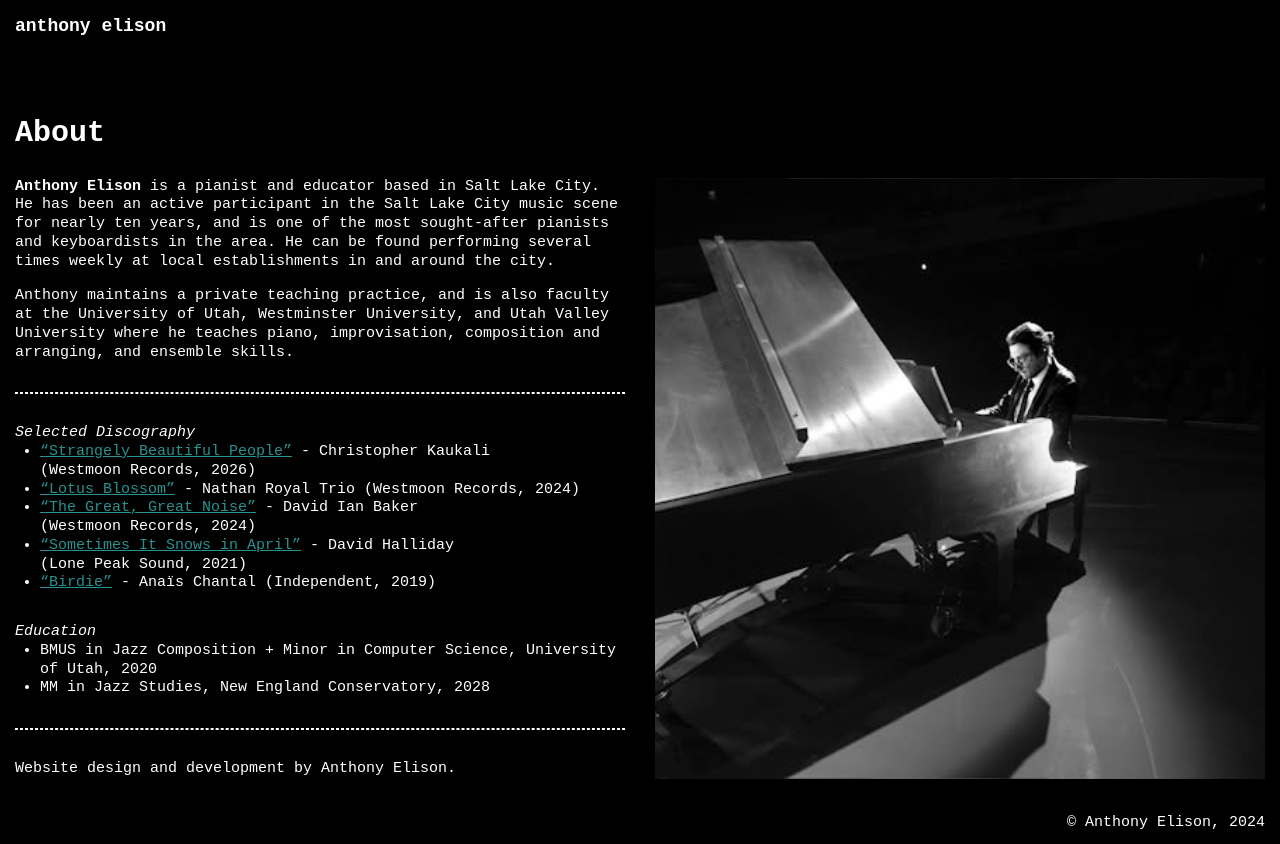
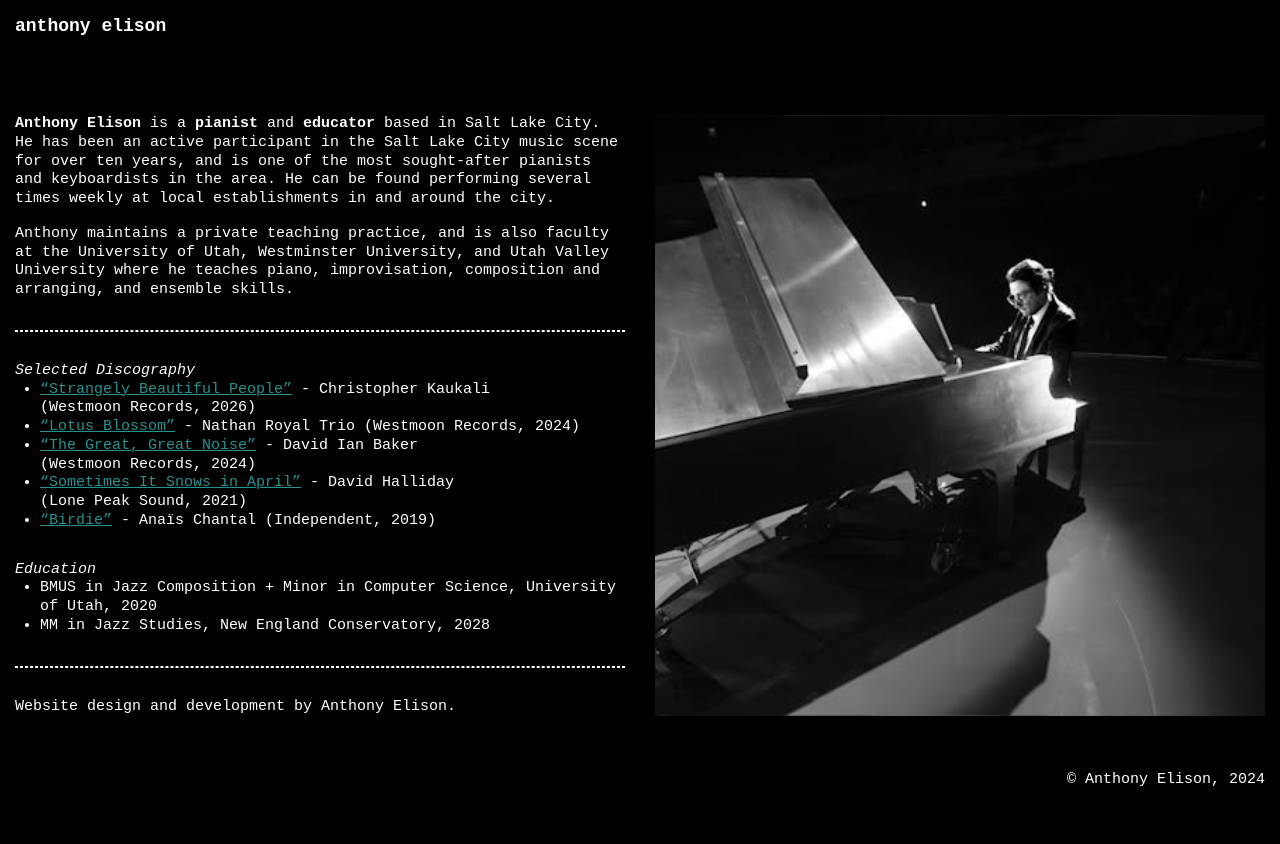
Before and after one commit to tonyelison/music, a Nuxt app: page / in a window 1280 px wide. After the commit the page ends 800 px from the top, so only its background shows below. Built offline with nearby package versions, Linux system fonts and the light colour scheme.

Commit message:
Hide header for now, styling adjustments

```diff
--- a/components/PageContainer.vue
+++ b/components/PageContainer.vue
@@ -8,6 +8,6 @@ const heading = routeName
 </script>
 
 <template>
-  <h1>{{ heading }}</h1>
+  <!-- <h1>{{ heading }}</h1> -->
   <slot></slot>
 </template>
--- a/pages/index.vue
+++ b/pages/index.vue
@@ -4,12 +4,12 @@
       <div class="info">
         <section>
           <p>
-            <strong class="weight-md">Anthony Elison</strong> is a pianist and
-            educator based in Salt Lake City. He has been an active participant
-            in the Salt Lake City music scene for nearly ten years, and is one
-            of the most sought-after pianists and keyboardists in the area. He
-            can be found performing several times weekly at local establishments
-            in and around the city.
+            <strong class="weight-md">Anthony Elison</strong> is a
+            <strong>pianist</strong> and <strong>educator</strong> based in Salt
+            Lake City. He has been an active participant in the Salt Lake City
+            music scene for over ten years, and is one of the most sought-after
+            pianists and keyboardists in the area. He can be found performing
+            several times weekly at local establishments in and around the city.
           </p>
           <p>
             Anthony maintains a private teaching practice, and is also faculty
```
